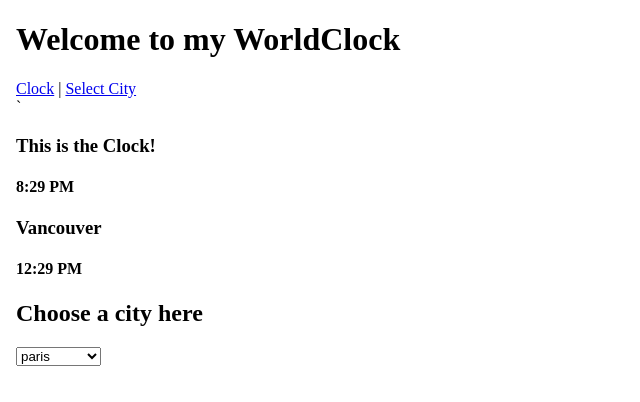
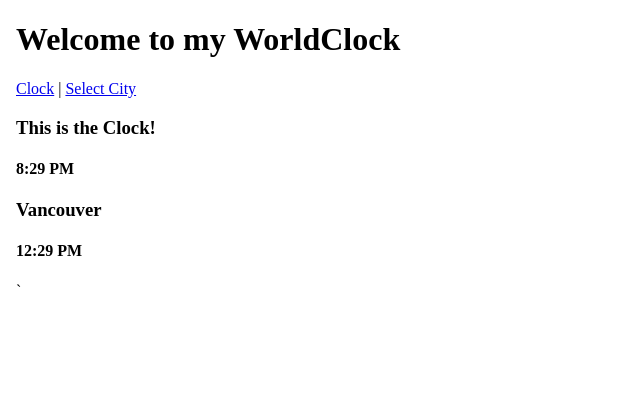
Before and after one commit to woodsmanlucas/WorldClock, an Angular app: page /clock in a window 1280 px wide. Before the commit this address led to /. Shown: the top 402 px of the page, without its empty margins (0-640 px from the left). Built offline with nearby package versions, Linux system fonts and the light colour scheme.

Commit message:
fixed routing

```diff
--- a/src/app/app.module.ts
+++ b/src/app/app.module.ts
@@ -14,6 +14,7 @@ import { routing }        from './app.routing';
     AppComponent, Clock, choose_city, timePipe
   ],
   imports: [
+    routing,
     BrowserModule,
     AppRoutingModule
   ],
--- a/src/app/index.html
+++ b/src/app/index.html
@@ -14,7 +14,5 @@
     </nav>
     <!-- Where router should display a view -->
     <router-outlet></router-outlet>`
-<clock></clock>
-<choose-city></choose-city>
 </body>
 </html>
```
